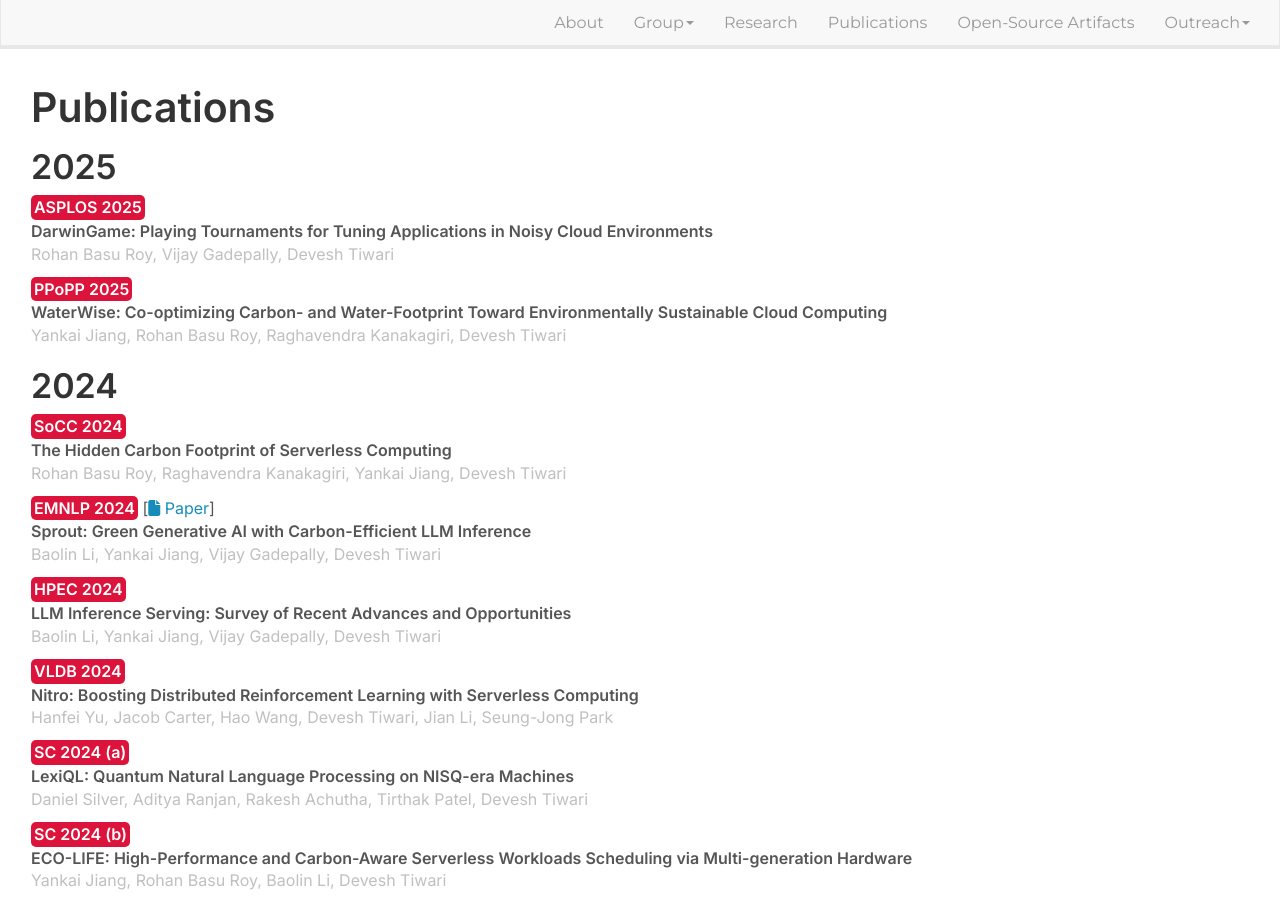
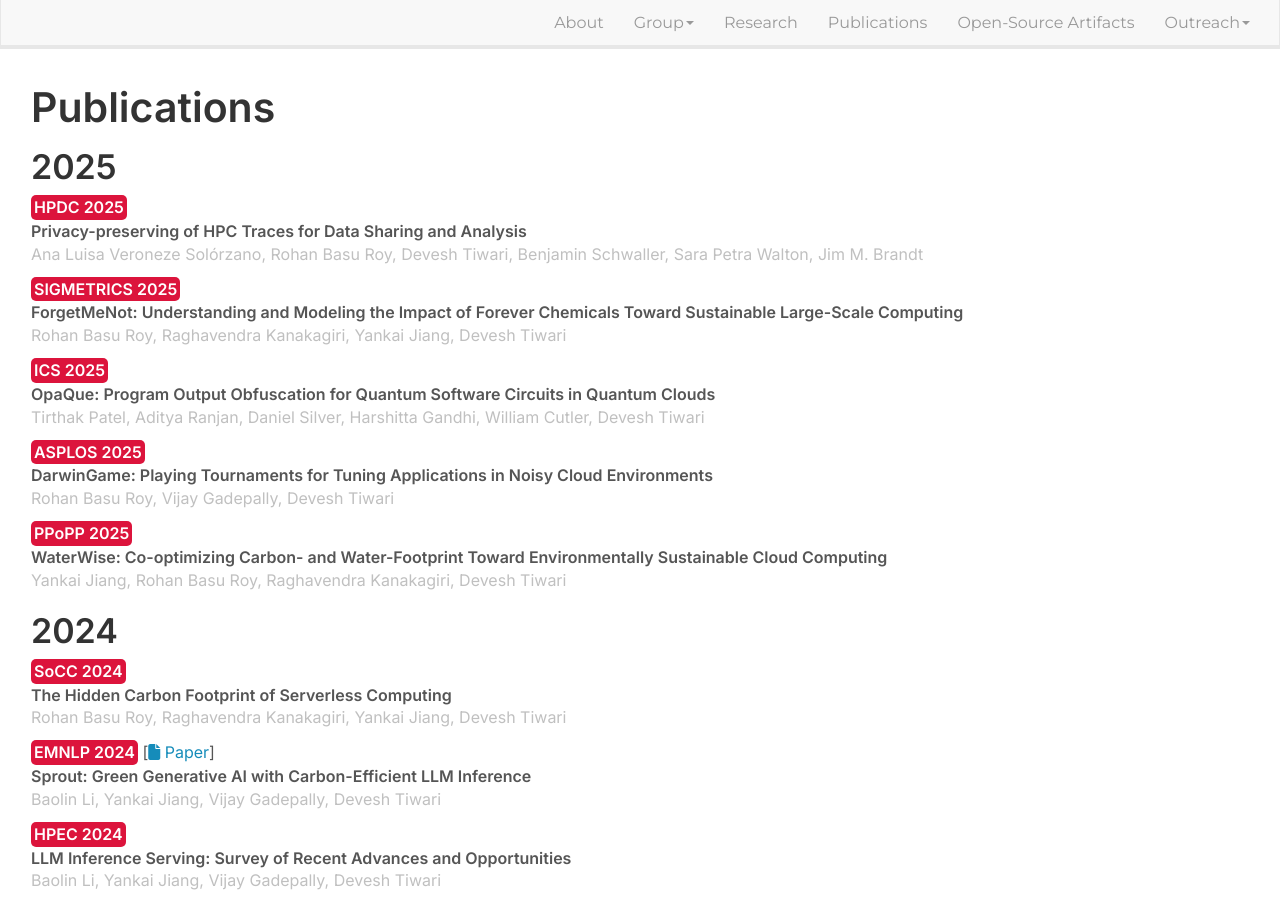
Before and after one commit to GoodwillComputingLab/goodwillcomputinglab.github.io, a Jekyll site: the page built from _pages/publications.md, in a window 1280 px wide and 900 px high. Built offline with Jekyll 4.4.1, drawn with Linux system fonts in a browser that asks for light colours; nearby versions of some CDN libraries.

Commit message:
Update publications.yml

```diff
--- a/_data/publications.yml
+++ b/_data/publications.yml
@@ -1,6 +1,18 @@
 - year:
   text: "2025"
   elements:
+  - conference: "HPDC 2025"
+    paper: "Privacy-preserving of HPC Traces for Data Sharing and Analysis"
+    authors: "Ana Luisa Veroneze Solórzano, Rohan Basu Roy, Devesh Tiwari, Benjamin Schwaller, Sara Petra Walton, Jim M. Brandt"
+
+  - conference: "SIGMETRICS 2025"
+    paper: "ForgetMeNot: Understanding and Modeling the Impact of Forever Chemicals Toward Sustainable Large-Scale Computing"
+    authors: "Rohan Basu Roy, Raghavendra Kanakagiri, Yankai Jiang, Devesh Tiwari"
+
+  - conference: "ICS 2025"
+    paper: " OpaQue: Program Output Obfuscation for Quantum Software Circuits in Quantum Clouds"
+    authors: "Tirthak Patel, Aditya Ranjan, Daniel Silver, Harshitta Gandhi, William Cutler, Devesh Tiwari"
+
   - conference: "ASPLOS 2025"
     paper: "DarwinGame: Playing Tournaments for Tuning Applications in Noisy Cloud Environments"
     authors: "Rohan Basu Roy, Vijay Gadepally, Devesh Tiwari"
```
